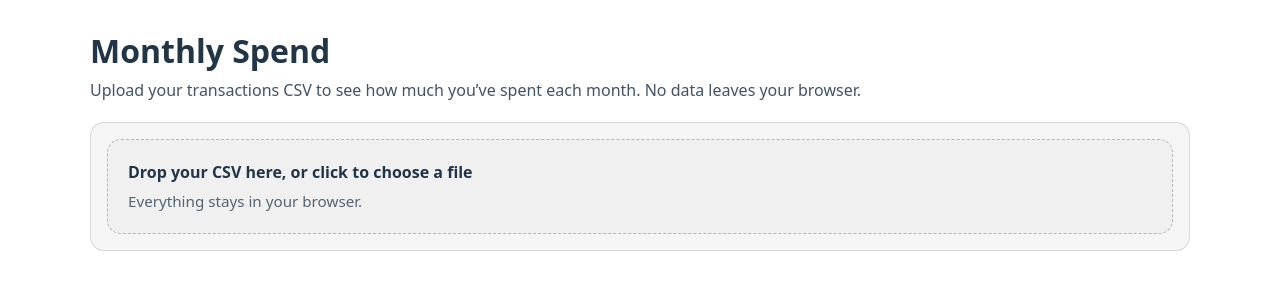
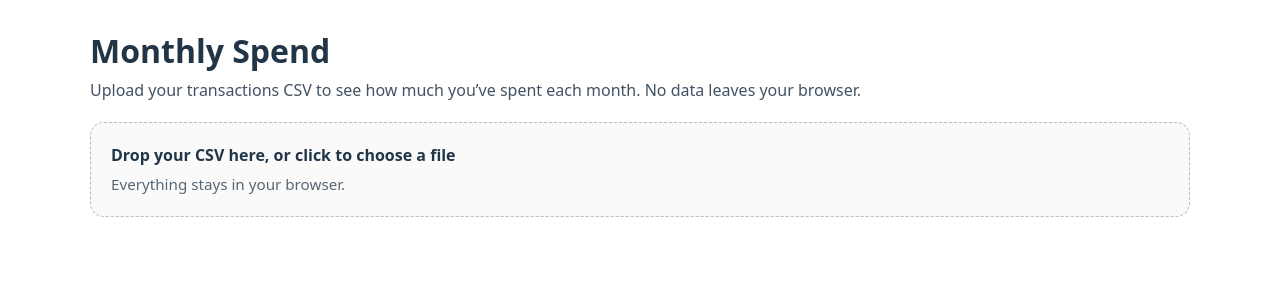
Before and after one commit to runoncedev/card-transactions, a React (Vite) app: page / in a window 1280 px wide. Shown: the top 300 px of the page. Built offline with nearby package versions, Linux system fonts and the light colour scheme.

Commit message:
remove wrappers

```diff
--- a/src/App.css
+++ b/src/App.css
@@ -24,6 +24,10 @@
   background: rgba(127, 127, 127, 0.08);
   border-radius: 14px;
   padding: 1rem;
+  margin: 1rem 0;
+}
+
+.dropzonePanel {
   margin: 1rem 0;
 }
 
@@ -135,10 +139,11 @@
 }
 
 .chart {
-  border: 1px solid rgba(127, 127, 127, 0.25);
-  background: rgba(127, 127, 127, 0.08);
-  border-radius: 14px;
-  padding: 1rem;
+  /* cardless look */
+  border: 0;
+  background: transparent;
+  border-radius: 0;
+  padding: 0;
   margin: 1rem 0;
 }
 
--- a/src/App.tsx
+++ b/src/App.tsx
@@ -155,7 +155,7 @@ function App() {
         </div>
       )}
 
-      <section className="panel">
+      <section className="dropzonePanel">
         <FileDropzone onFileText={onFileText} />
       </section>
     </div>
```
